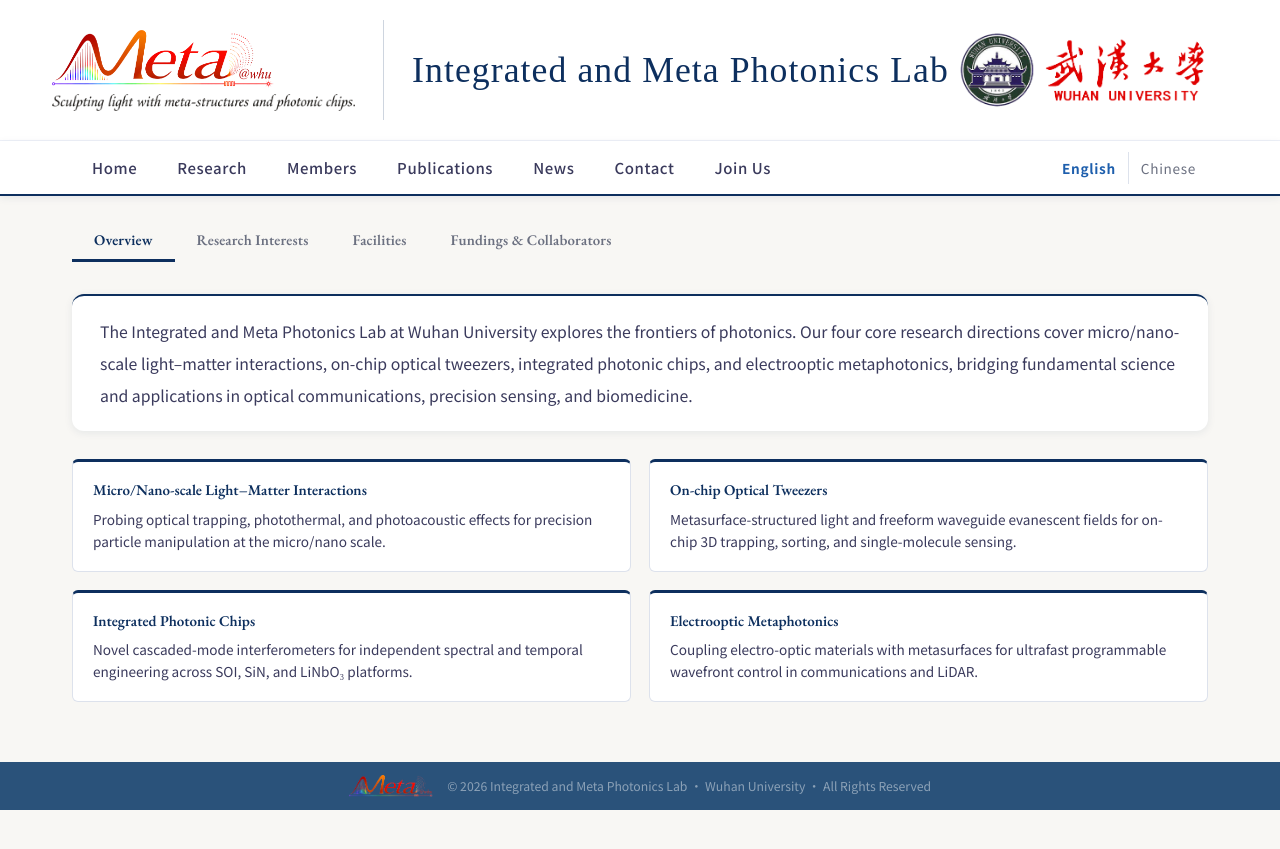
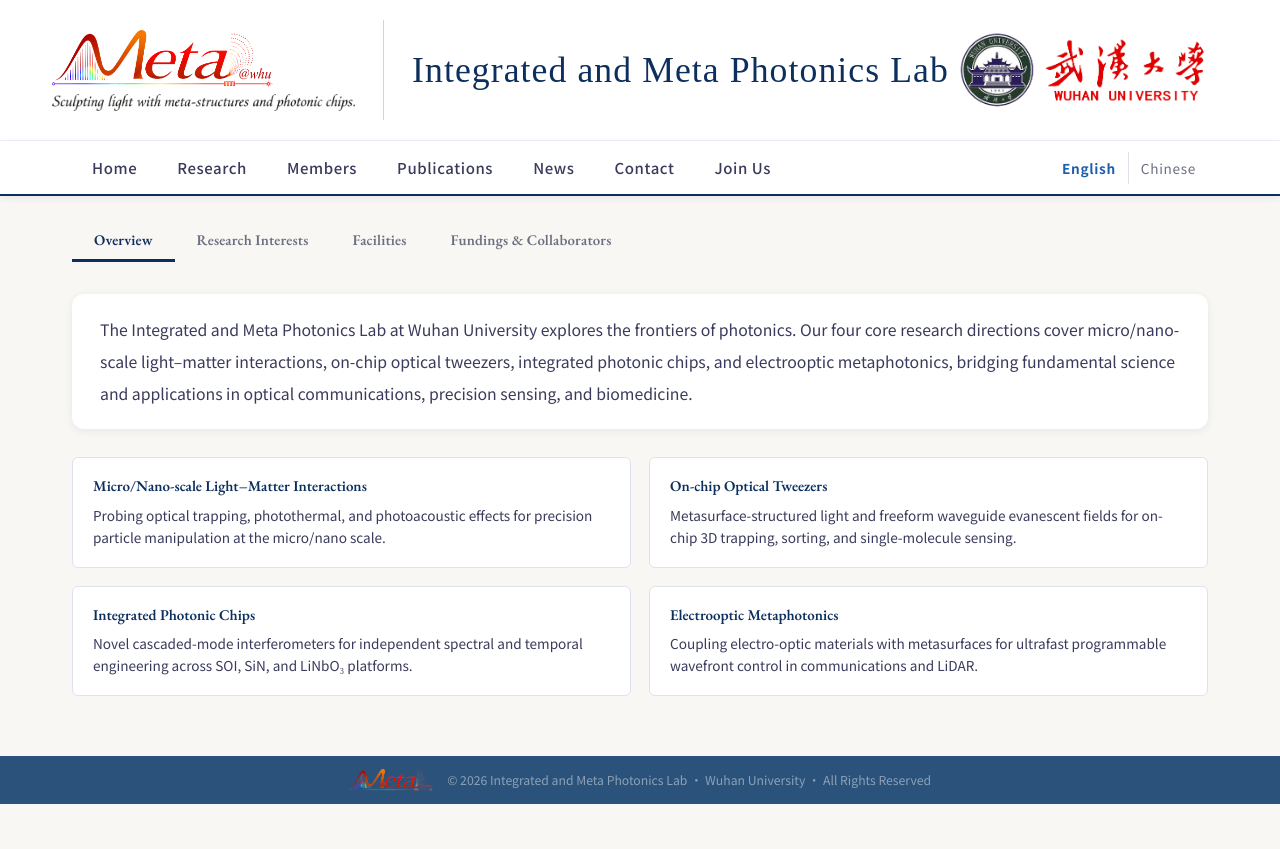
Before and after one commit to jinslu/jinslu.github.io, a Jekyll site: the page built from research.html, in a window 1280 px wide. Shown: the top 849 px of the page. Built offline with Jekyll 4.4.1, drawn with Linux system fonts in a browser that asks for light colours; some web fonts are replaced.

Commit message:
Remove all decorative colored accent borders from cards
Strip 3px colored top/left borders from section-card, hero-card,
sidebar-card, research-topic, join-section, highlight-box, ov-card.
Also remove inline border overrides in index.html and research.html.

Co-Authored-By: Claude Sonnet 4.6 <noreply@anthropic.com>

```diff
--- a/assets/css/style.css
+++ b/assets/css/style.css
@@ -335,7 +335,6 @@ a:hover { color: var(--blue-light); }
   gap: 28px;
   align-items: flex-start;
   margin-bottom: 28px;
-  border-top: 3px solid var(--navy);
 }
 .pi-photo {
   width: 200px;
@@ -408,7 +407,6 @@ a:hover { color: var(--blue-light); }
   box-shadow: var(--shadow-sm);
   padding: 28px 32px;
   margin-bottom: 24px;
-  border-left: 3px solid var(--blue);
 }
 .lab-slogan {
   font-style: italic;
@@ -511,7 +509,6 @@ a:hover { color: var(--blue-light); }
   box-shadow: var(--shadow-sm);
   padding: 22px;
   margin-bottom: 20px;
-  border-top: 3px solid var(--gold);
 }
 .sidebar-card h3 {
   font-size: 0.95rem;
@@ -815,7 +812,6 @@ a:hover { color: var(--blue-light); }
   padding: 28px;
   margin-bottom: 24px;
   box-shadow: var(--shadow-sm);
-  border-top: 3px solid var(--blue);
 }
 .research-topic h3 {
   font-size: 1.1rem;
@@ -943,7 +939,6 @@ a:hover { color: var(--blue-light); }
   padding: 28px;
   margin-bottom: 20px;
   box-shadow: var(--shadow-sm);
-  border-left: 3px solid var(--gold);
 }
 .join-section h3 { font-size: 1.05rem; margin-bottom: 14px; }
 .join-section ul {
@@ -993,7 +988,6 @@ a:hover { color: var(--blue-light); }
 .highlight-box {
   background: var(--bg-card);
   border-radius: var(--radius-lg);
-  border-top: 3px solid var(--navy);
   padding: 22px 28px;
   margin-top: 28px;
   box-shadow: var(--shadow-sm);
@@ -1469,7 +1463,6 @@ a:hover { color: var(--blue-light); }
 .ov-card {
   background: var(--bg-card);
   border: 1px solid var(--border);
-  border-top: 3px solid var(--navy);
   border-radius: var(--radius);
   padding: 18px 20px;
   cursor: pointer;
--- a/index.html
+++ b/index.html
@@ -10,7 +10,7 @@ permalink: /
 <div class="main-col">
 
   <!-- Lab Introduction -->
-  <div class="section-card" style="border-left:none;border-top:3px solid var(--navy);margin:28px 0 28px;padding:22px 28px;">
+  <div class="section-card" style="margin:28px 0 28px;padding:22px 28px;">
     <p style="font-size:0.95rem;color:var(--text-mid);line-height:2.0;text-align:justify;">
       <span class="cn-text">
         集成与超构光子芯片实验室隶属武汉大学动力与机械学院。课题组致力于探索微纳尺度光子学的科学与技术，
--- a/research.html
+++ b/research.html
@@ -28,7 +28,7 @@ permalink: /research/
   ═══════════════════════════════════════════════════════════════ -->
   <div class="rst-panel" id="rp-overview">
 
-    <div class="section-card" style="border-left:none; border-top:2px solid var(--navy); margin-bottom:28px; padding:20px 28px;">
+    <div class="section-card" style="margin-bottom:28px; padding:20px 28px;">
       <p style="font-size:0.93rem; color:var(--text-mid); line-height:2;">
         <span class="cn-text">
           集成与超构光子芯片实验室依托武汉大学动力与机械学院，致力于探索光子学前沿领域。
```
